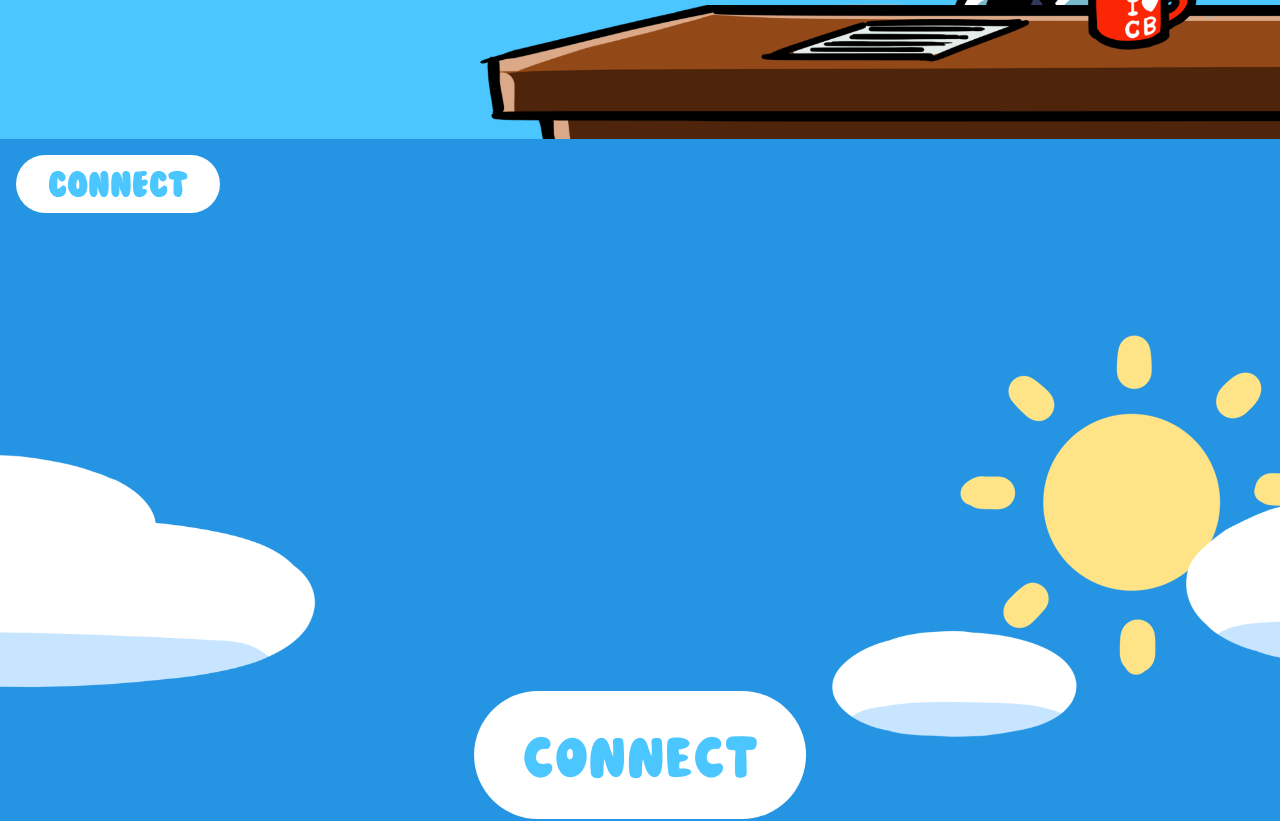
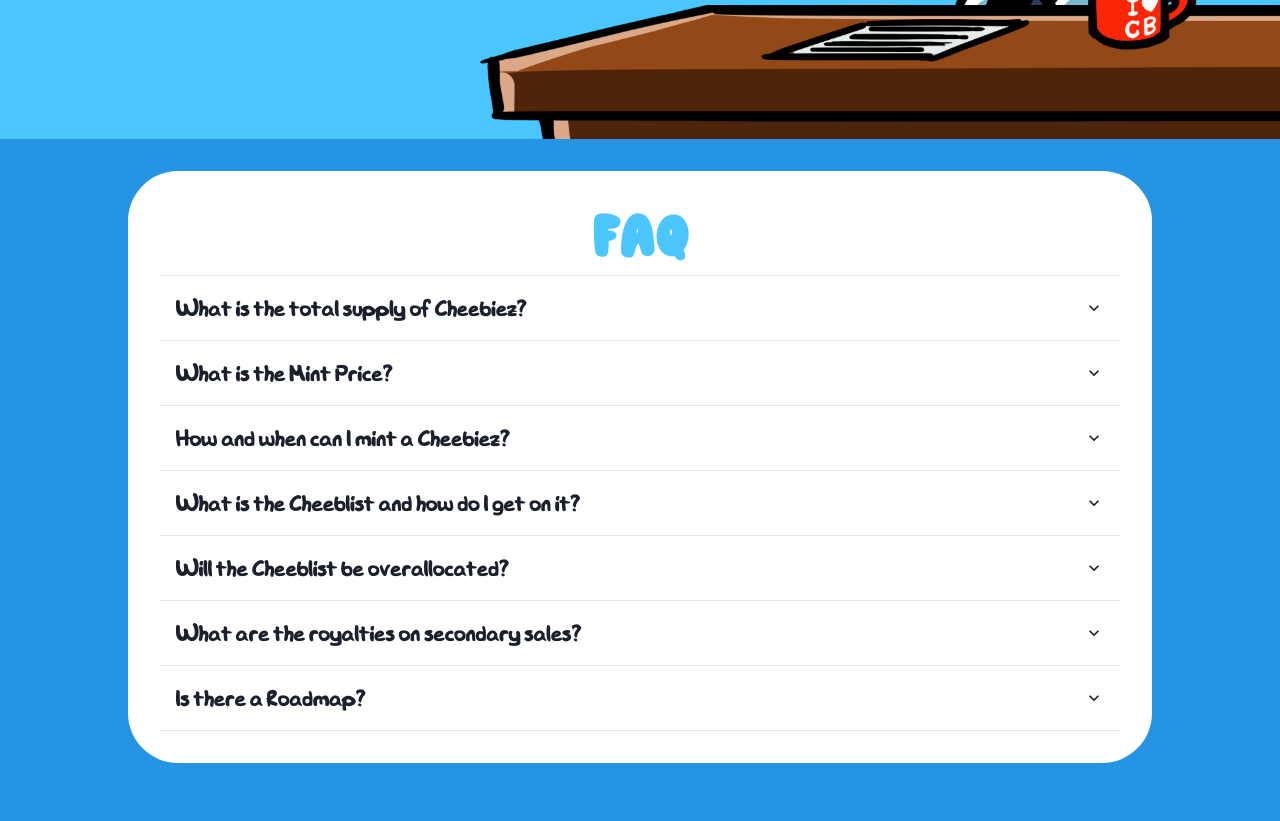
Before and after one commit to 0xhanvalen/cheebiez-fe, a Next.js app: page / in a window 1280 px wide. Shown: the part 6460-7281 px from the top of the page. Built offline with nearby package versions, Linux system fonts and the light colour scheme; no server answers.

Commit message:
new stuff

```diff
--- /dev/null
+++ b/components/FAQ/FAQ.js
@@ -0,0 +1,153 @@
+import {
+  Box,
+  Accordion,
+  AccordionItem,
+  AccordionButton,
+  AccordionPanel,
+  AccordionIcon,
+} from "@chakra-ui/react";
+
+export const FAQ = () => {
+  return (
+    <>
+      <Accordion sx={{ fontFamily: `'DK Hand', sans-serif` }}>
+        <AccordionItem>
+          <h2>
+            <AccordionButton>
+              <Box flex="1" textAlign="left" sx={{ fontSize: `2rem` }}>
+                What is the total supply of Cheebiez?
+              </Box>
+              <AccordionIcon />
+            </AccordionButton>
+          </h2>
+          <AccordionPanel pb={4} sx={{ fontSize: `1.5rem` }}>
+            10,000
+          </AccordionPanel>
+        </AccordionItem>
+        <AccordionItem>
+          <h2>
+            <AccordionButton>
+              <Box flex="1" textAlign="left" sx={{ fontSize: `2rem` }}>
+                What is the Mint Price?
+              </Box>
+              <AccordionIcon />
+            </AccordionButton>
+          </h2>
+          <AccordionPanel pb={4} sx={{ fontSize: `1.5rem` }}>
+            0.1Ξ per Cheebiez for both the Cheeblist and Public Sales
+          </AccordionPanel>
+        </AccordionItem>
+        <AccordionItem>
+          <h2>
+            <AccordionButton>
+              <Box flex="1" textAlign="left" sx={{ fontSize: `2rem` }}>
+                How and when can I mint a Cheebiez?
+              </Box>
+              <AccordionIcon />
+            </AccordionButton>
+          </h2>
+          <AccordionPanel pb={4} sx={{ fontSize: `1.5rem` }}>
+            Minting will take place on our website. Mint date is June 8th.
+            Minting will have the following two phases:
+            <br />
+            Cheeblist Sale: June 8th - Morning (PDT):
+            <br />
+            <ul>
+              <li>Supply = # of Cheeblist x 5 (will not exceed 9,800)</li>
+              <li>1 Cheeblist = 1 Cheeblist Sale transaction</li>
+              <li>Maximum 5 Cheebiez per transaction</li>
+            </ul>
+            <br />
+            Public Sale: June 8th - Afternoon (PDT):
+            <br />
+            <ul>
+              <li>Supply: any supply remaining after the Cheeblist Sale</li>
+              <li>Maximum 20 Cheebiez per transaction, unlimited per wallet</li>
+            </ul>
+            <br />
+            200 Cheebiez are allocated for the project treasury and team.
+          </AccordionPanel>
+        </AccordionItem>
+        <AccordionItem>
+          <h2>
+            <AccordionButton>
+              <Box flex="1" textAlign="left" sx={{ fontSize: `2rem` }}>
+                What is the Cheeblist and how do I get on it?
+              </Box>
+              <AccordionIcon />
+            </AccordionButton>
+          </h2>
+          <AccordionPanel pb={4} sx={{ fontSize: `1.5rem` }}>
+            The Cheeblist is the whitelist for Cheebiez. Each Cheeblist spot is
+            allocated one transaction of up to three Cheebiez mints during the
+            Cheeblist Sale.
+            <br />
+            You can grab a spot on the Cheeblist through various giveaways that
+            will be hosted on our Twitter or through one of our special events!
+            Our team may also give out handpicked cheeblist spots to outstanding
+            members of the community who have proven to be extremely helpful,
+            have created amazing fan art, or have stood out or impressed us for
+            one reason or another. Grinding on discord will not get you on the
+            Cheeblist!
+            <br />
+            WARNING: Cheeblisters will only have access to one successful
+            transaction during the Cheeblist Sale, please ensure you are
+            satisfied with your choice of minting 1, 2, 3, 4 or 5 Cheebiez in
+            your one transaction. After completing your one successful
+            transaction you will not be able to mint again until the Public
+            Sale.
+            <br />
+          </AccordionPanel>
+        </AccordionItem>
+        <AccordionItem>
+          <h2>
+            <AccordionButton>
+              <Box flex="1" textAlign="left" sx={{ fontSize: `2rem` }}>
+                Will the Cheeblist be overallocated?
+              </Box>
+              <AccordionIcon />
+            </AccordionButton>
+          </h2>
+          <AccordionPanel pb={4} sx={{ fontSize: `1.5rem` }}>
+            No. If you have earned a spot on the Cheeblist you won&apos;t need
+            to worry about missing out on your chance to mint. However, please
+            take note of the minting schedule and ensure that you are available
+            during the Cheeblist minting period to mint your Cheebiez before the
+            Public Sale goes live.
+          </AccordionPanel>
+        </AccordionItem>
+        <AccordionItem>
+          <h2>
+            <AccordionButton>
+              <Box flex="1" textAlign="left" sx={{ fontSize: `2rem` }}>
+                What are the royalties on secondary sales?
+              </Box>
+              <AccordionIcon />
+            </AccordionButton>
+          </h2>
+          <AccordionPanel pb={4} sx={{ fontSize: `1.5rem` }}>
+          7.5% + Marketplace fees
+          </AccordionPanel>
+        </AccordionItem>
+        <AccordionItem>
+          <h2>
+            <AccordionButton>
+              <Box flex="1" textAlign="left" sx={{ fontSize: `2rem` }}>
+              Is there a Roadmap?
+              </Box>
+              <AccordionIcon />
+            </AccordionButton>
+          </h2>
+          <AccordionPanel pb={4} sx={{ fontSize: `1.5rem` }}>
+            Cheebiez is a community and art oriented project. We have definite
+            plans but we want to keep our roadmap flexible to allow for
+            community involvement and growth. We have many events planned but
+            we&apos;re always keeping our eyes and ears open to scope out new ideas!
+            Minting a Cheebie is your chance to inspire us and see what we have
+            in store.
+          </AccordionPanel>
+        </AccordionItem>
+      </Accordion>
+    </>
+  );
+};
--- a/pages/index.js
+++ b/pages/index.js
@@ -1,13 +1,17 @@
 import { useState, useEffect, useRef } from "react";
 import Head from "next/head";
 import Link from "next/link";
-import { Box, Image } from "@chakra-ui/react";
+import {
+  Box,
+  Image
+} from "@chakra-ui/react";
 import { SpinningGlobe } from "../components/SpinningGlobe/SpinningGlobe";
 import { RedNewsMarquee } from "../components/RedNewsMarquee/RedNewsMarquee";
 import { Footer } from "../components/Footer/Footer";
 import { useEthersContext } from "../contexts/EthersContext";
 import { formatAddress } from "../utils/methods";
 import { CheebiezContract } from "../utils/contract";
+import {FAQ} from '../components/FAQ/FAQ';
 import styles from "../styles/Home.module.scss";
 import { ethers } from "ethers";
 
@@ -268,11 +272,11 @@ export default function Home() {
               position: `absolute`,
               left: `50%`,
               transform: `translatex(-50%)`,
-              maxWidth: `60vw`
+              maxWidth: `60vw`,
             }}
           />
         </Box>
-        <Box sx={{height: `25vh`}}></Box>
+        <Box sx={{ height: `25vh` }}></Box>
         <br />
         {/* Great At Any Size - Image Right */}
         <Box
@@ -290,7 +294,9 @@ export default function Home() {
                 profile picture and stand out on any feed!
               </p>
             </Box>
-            <Box sx={{justifySelf: `start`, alignSelf: `center`, width: `100%`}}>
+            <Box
+              sx={{ justifySelf: `start`, alignSelf: `center`, width: `100%` }}
+            >
               <Image
                 src="/images/Great_at_any_size_asset.png"
                 alt="Cheebieverse Featuring Paris, Snoop, and Miku-san"
@@ -299,6 +305,7 @@ export default function Home() {
             </Box>
           </Box>
         </Box>
+        x
         <br />
         {/* Diversity - Image Left */}
         <Box
@@ -308,14 +315,17 @@ export default function Home() {
           }}
         >
           <Box className={styles.whatAreCheebiezGrid}>
-            <Box sx={{justifySelf: `end`, alignSelf: `center`, width: `80%`}}>
+            <Box sx={{ justifySelf: `end`, alignSelf: `center`, width: `80%` }}>
               <Image
                 src="/images/Say_Cheeb.png"
                 alt="CheebU Freshman Photo Class of 2022"
                 className={styles.cheebieAugustus}
               />
             </Box>
-            <Box className={styles.whatAreCheebiezContentContainer} sx={{justifySelf: `start`}}>
+            <Box
+              className={styles.whatAreCheebiezContentContainer}
+              sx={{ justifySelf: `start` }}
+            >
               <h2 className={styles.whatAreCheebiezHeadline}>Diversity</h2>
               <p className={styles.whatAreCheebiezContent}>
                 They boast a diverse range of skin tones, hair styles, and
@@ -513,13 +523,16 @@ export default function Home() {
             </Box>
           </Box>
         </Box>
-        <Box name="faq" className={styles.faqContainer}></Box>
+        <Box name="faq" className={styles.faqContainer}>
+          <h3>FAQ</h3>
+          <FAQ />
+        </Box>
         <Box
           name="mint-garden"
           className={styles.mintGarden}
           ref={mintGardenRef}
         >
-          <div className={styles.mintGardenConnect}>
+          {/* <div className={styles.mintGardenConnect}>
             {!provider && (
               <Image
                 src="/images/connect.png"
@@ -617,7 +630,7 @@ export default function Home() {
                 )}
               </div>
             </>
-          )}
+          )} */}
           <Image
             src="/images/MintSun.png"
             alt="The Sun"
--- a/styles/Home.module.scss
+++ b/styles/Home.module.scss
@@ -725,3 +725,21 @@ $tablet: 1200px;
     }
   }
 }
+
+
+.faqContainer {
+  width: 80vw;
+  margin: 2rem auto;
+  background-color: white;
+  padding: 2rem;
+  border-radius: 50px;
+  h3 {
+    font-family: "Wildside", sans-serif;
+    font-size: 4rem;
+    font-weight: 700;
+    text-align: center;
+    margin-bottom: 8px;
+    line-height: 1;
+    color:#4bc6ff
+  }
+}
```
